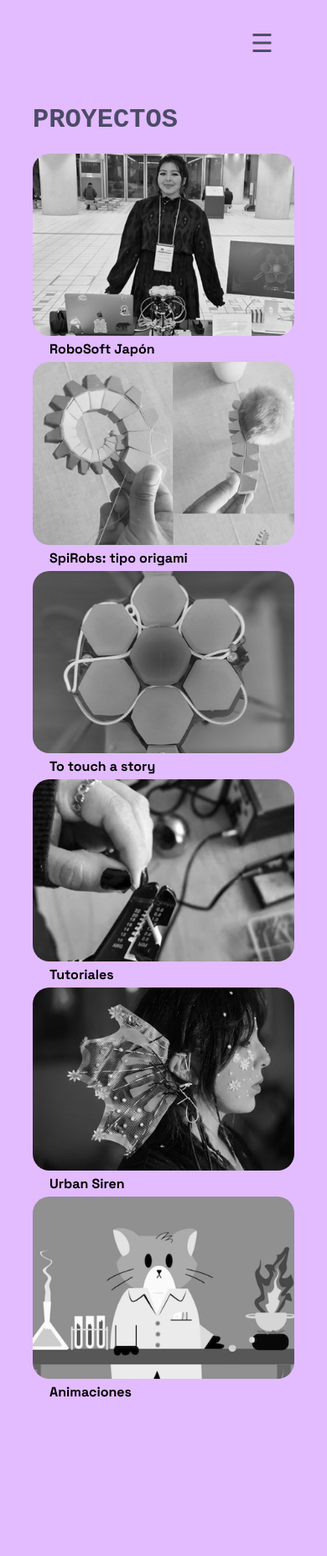
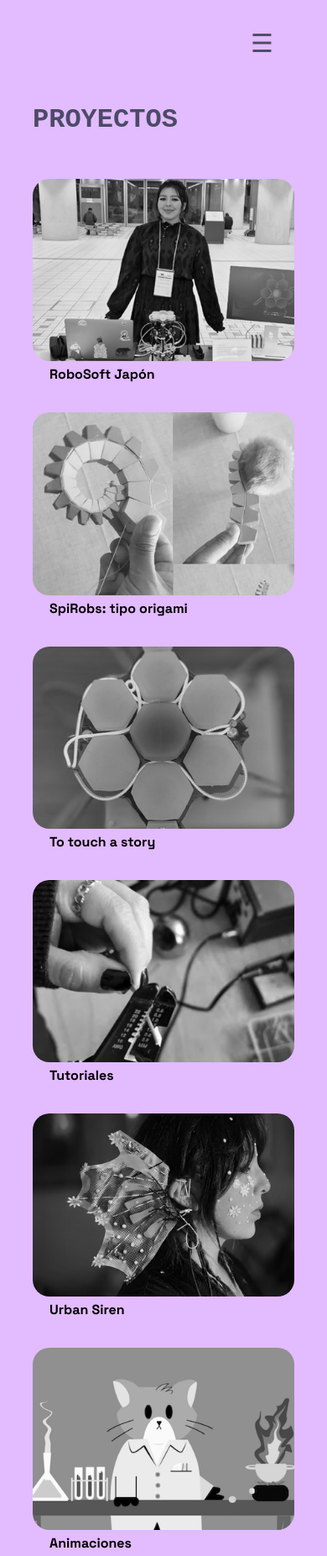
Before and after one commit to abrahamvc/bluecarolinnewp, a Jekyll site: the page built from proyectos.html, in a window 390 px wide. Shown: the whole page at 84% size. Built offline with Jekyll 4.4.1, drawn with Linux system fonts in a browser that asks for light colours; some web fonts are replaced; before the commit the page ends 1668 px from its top, so only the background shows below that.

Commit message:
FIX: mayor gap en móvil y padding inferior en proyectos y actividades
- Aumenta row-gap a 30px en móvil para la grilla de proyectos
- Agrega padding-bottom: 60px al contenedor de proyectos y actividades

Co-Authored-By: Claude Sonnet 4.6 <noreply@anthropic.com>

```diff
--- a/assets/css/styles.css
+++ b/assets/css/styles.css
@@ -222,6 +222,7 @@ html, body {
     min-height: 100%;
     margin-left: clamp(20px, 10vw, 160px);
     margin-right: clamp(20px, 10vw, 160px);
+    padding-bottom: 60px;
 }
 
 
@@ -238,6 +239,12 @@ html, body {
 @media (min-width: 1024px) {
     .project_container .project_details {
         grid-template-columns: repeat(3, 1fr);
+    }
+}
+
+@media (max-width: 768px) {
+    .project_container .project_details {
+        row-gap: 30px;
     }
 }
 
@@ -391,6 +398,7 @@ html, body {
     margin-right: clamp(20px, 10vw, 160px);
 
     margin-top: 6em;
+    padding-bottom: 60px;
 }
 
 .activities_grid {
```
